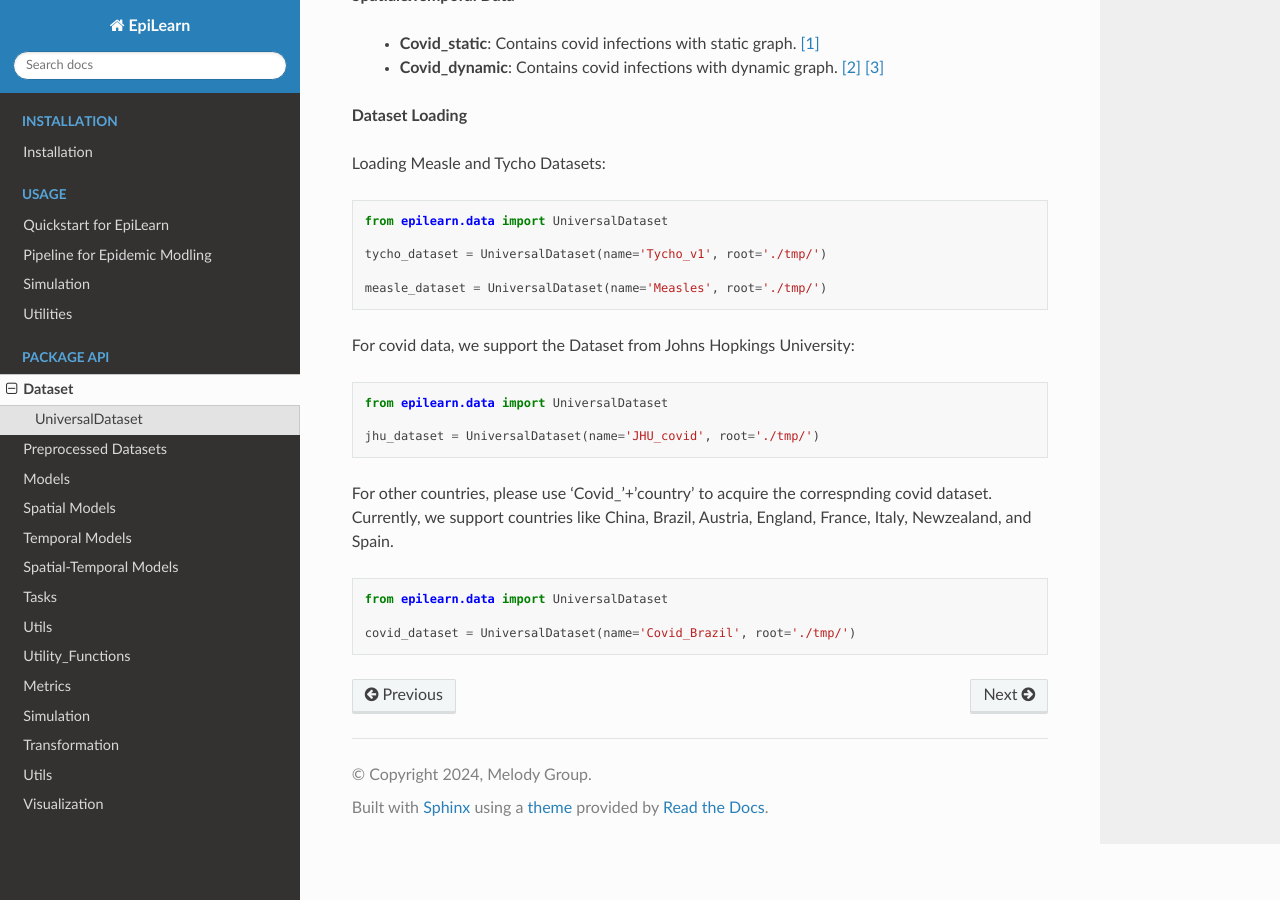
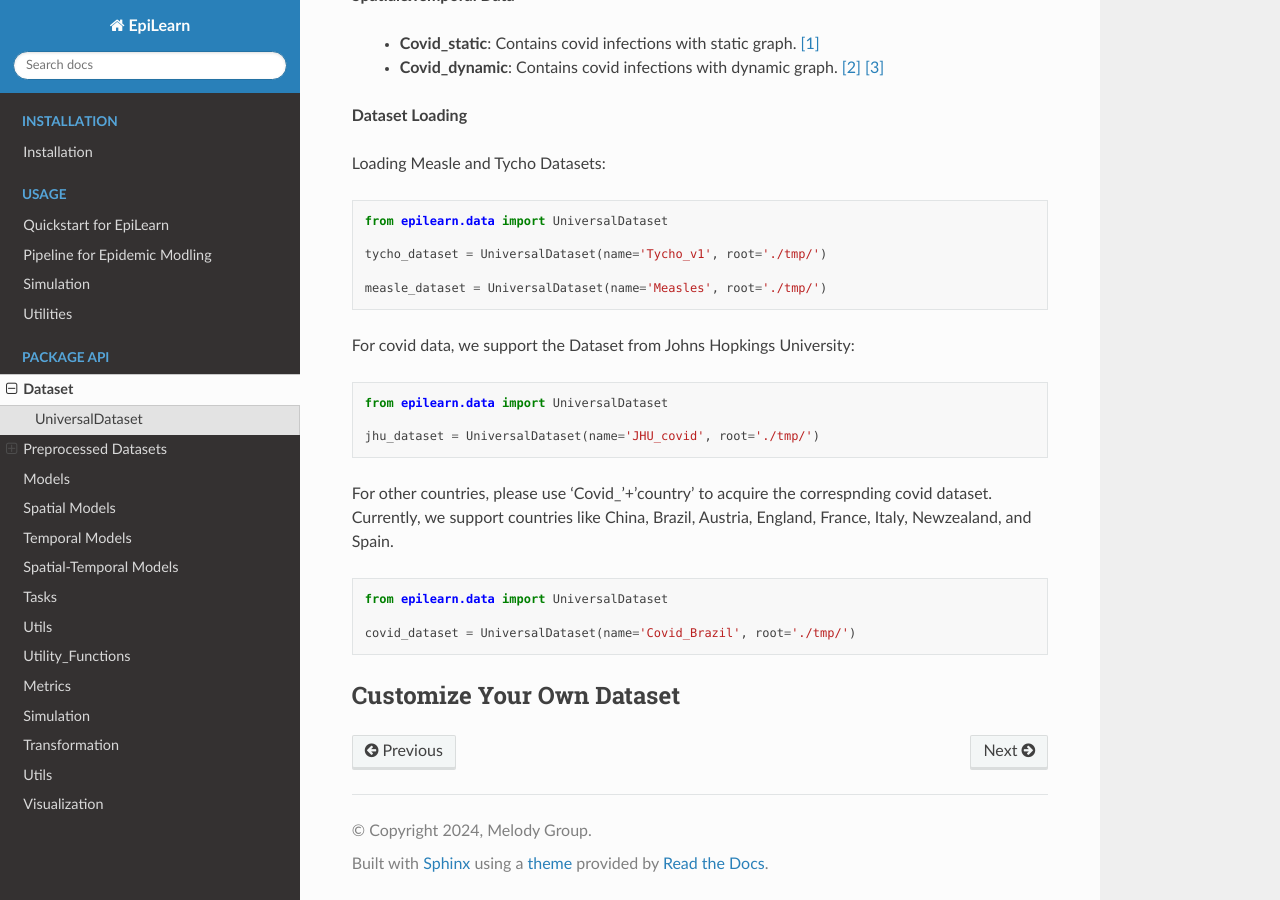
Before and after one commit to Emory-Melody/EpiLearn, a Sphinx documentation site: the page built from docs/API/dataset.rst, in a window 1280 px wide and 900 px high, scrolled down 705 px. Built offline with Sphinx 7.4.7 and the Read the Docs theme 3.1.0, drawn with Linux system fonts in a browser that asks for light colours.

Commit message:
Create Dataset Customization

```diff
--- a/docs/API/dataset.rst
+++ b/docs/API/dataset.rst
@@ -56,3 +56,7 @@
     from epilearn.data import UniversalDataset
 
     covid_dataset = UniversalDataset(name='Covid_Brazil', root='./tmp/')
+
+
+Customize Your Own Dataset
+--------------------
```
